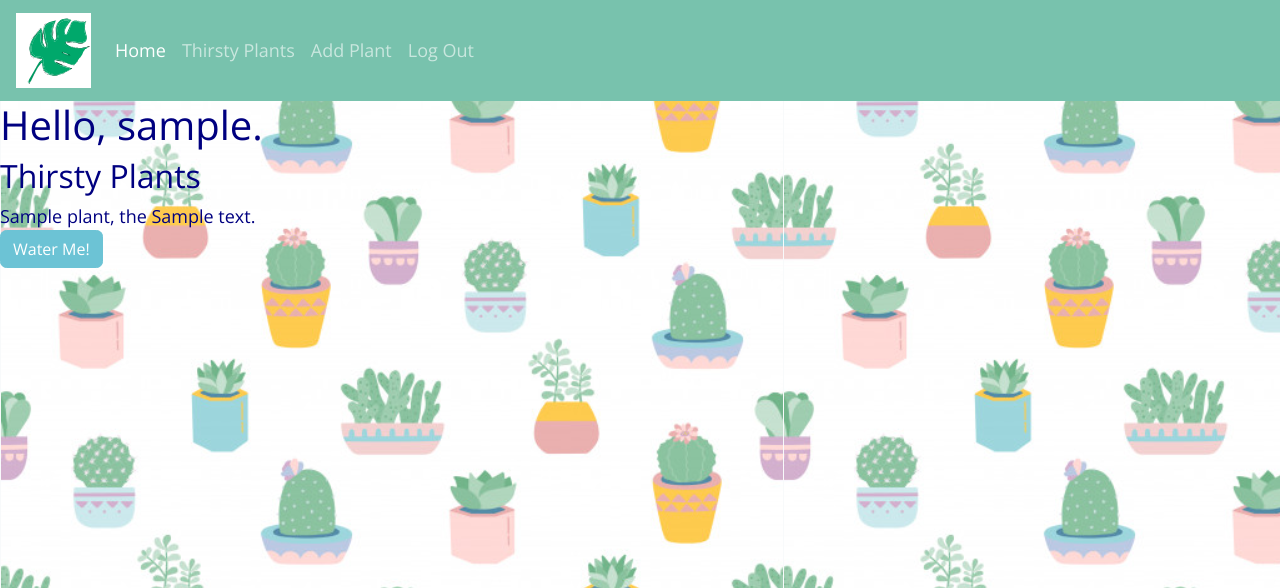
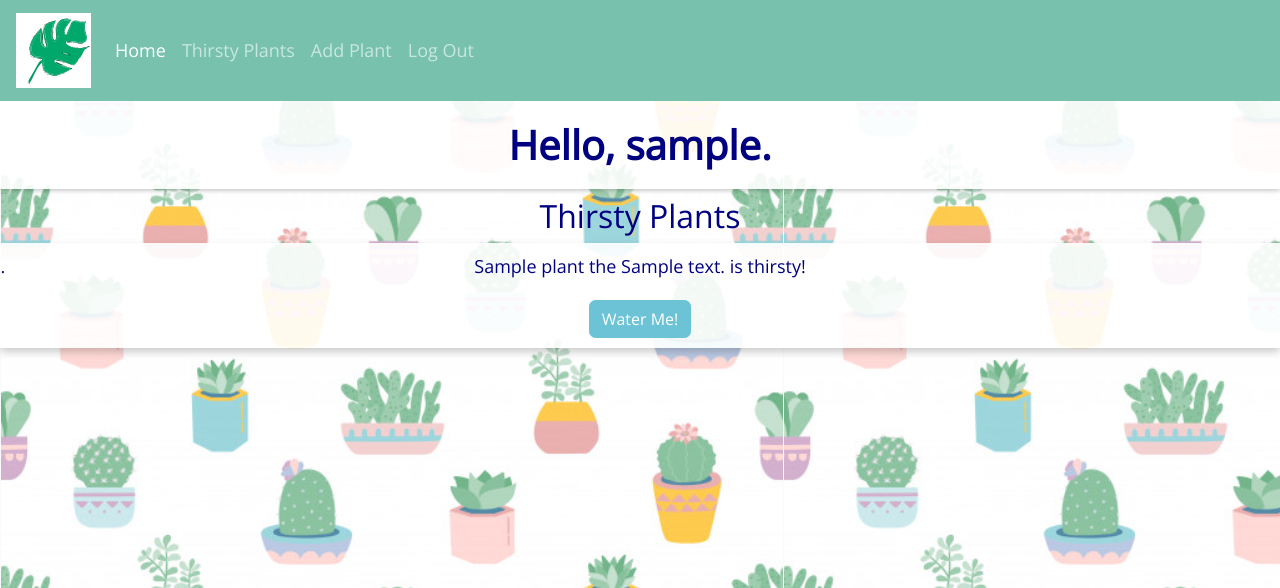
Before and after one commit to erinepolley/Capstone-Back-End, a Django app: page / in a window 1280 px wide. Shown: the top 588 px of the page. Run offline with Django 3.2, Linux system fonts and the light colour scheme; a user stored in the database is signed in; tables that the repository leaves empty hold one stand-in row (values such as "Sample post"); parts of the project's set-up code (start-up, migrations or seed data) failed here and were passed over; some libraries are stand-ins or nearby versions.

Commit message:
fixed margins and padding on several pages. Also added shadows to boxes.

```diff
--- a/backendapp/static/styles/base.css
+++ b/backendapp/static/styles/base.css
@@ -9,6 +9,7 @@ body {
     /* background-image: url("../images/geometric-leaves.png"); */
     background-image: url("../images/succulents.png");
     background-repeat: repeat;
+    background-attachment: fixed;
 }
 
 #app-title {
@@ -16,10 +17,18 @@ body {
     font-size: 70px;
 }
 
+/* Don't have an account? link at bottom of login */
+a.register-link {
+    /* text-decoration: none; */
+    color: #000080;
+    margin-top: 20px;
+}
+
 .title-logo-flexbox {
     display: flex;
     flex-direction: row;
-    background: rgba(255,255,255,0.8);
+    padding: 20px;
+    background: rgba(255,255,255,0.9);
 }
 
 .logo {
@@ -29,7 +38,18 @@ body {
 .no-thirsty-today {
     padding-top: 50px
 }
+/* Water Me button on thirsty plants list */
+.water-me-list-button {
+    margin-top: 20px;
+}
 
+.page-heading{
+    box-shadow: 0 2px 4px 0 rgba(0, 0, 0, 0.2); /* this adds the "card" effect */
+    text-align: center;
+    font-weight: 700;
+    background: rgba(255,255,255,0.9);
+    padding: 20px;
+}
 
 .plant-card-flexbox {
     display: flex;
@@ -46,13 +66,19 @@ body {
     text-align: center;
     background-color: white;
     margin-bottom: 25px;
-    background: rgba(255,255,255,0.8);
+    background: rgba(255,255,255,0.9);
 }
 /* .details-container */
 
 .details-buttons-flexbox {
     display: flex;
     flex-direction: row;
+}
+
+.list-buttons-flexbox {
+    display: flex;
+    flex-direction: row;
+    justify-content: center;
 }
 /* Div that holds the "days" and "weeks" fields in form */
 .days-weeks {
@@ -66,18 +92,22 @@ body {
     text-align: center;
     margin-left: auto;
     margin-right: auto;
+
     /* background-color: white;    */
-    /* opacity: .3;  */
 }
 
 /* class on form itself (and details template) */
 .add-edit-form {
+    box-shadow: 0 2px 4px 0 rgba(0, 0, 0, 0.2); /* this adds the "card" effect */
     display: inline-block;
+    margin-top: 30px;
+    margin-bottom: 30px;
     margin-left: auto;
     margin-right: auto;
     text-align: left;
+    padding: 20px;
     /* background-color: white; */
-    background: rgba(255,255,255,0.85);
+    background: rgba(255,255,255,0.9);
 }
 
 .save-cancel-flexbox {
--- a/backendapp/templates/plant_detail.html
+++ b/backendapp/templates/plant_detail.html
@@ -4,7 +4,7 @@
 {% block content %}
     <div class="form-container">
     <div class="add-edit-form">
-    <h1>{{ plant.name }}</h1>
+    <h1>{{ plant.name }}'s Details</h1>
         <p>Name: {{ plant.name }}</p>
         <p>Species/Description: {{ plant.description }}</p>
         <p>Plant Type: {{ plant_type.plant_type }}</p>
--- a/backendapp/templates/plant_form.html
+++ b/backendapp/templates/plant_form.html
@@ -4,7 +4,7 @@
         <div class="form-container">
         <form class="add-edit-form" action="{% url 'backendapp:plant' plant.id %}" method="POST">
     {% else %}
-        <h1>Add Plant</h1>
+        <h1 class="page-heading">Add Plant</h1>
         <div class="form-container">
         <form class="add-edit-form" action="{% url 'backendapp:plants' %}" method="post">
         {% comment %} enctype="multipart/form-data" {% endcomment %}
--- a/backendapp/templates/plant_list.html
+++ b/backendapp/templates/plant_list.html
@@ -1,7 +1,7 @@
 {% extends 'shared/base.html' %}
 
 {% block content %}
-    <h1>My Houseplants</h1>
+    <h1 class="page-heading">My Houseplants</h1>
 
     <div class="plant-card-flexbox">
     {% for plant in user_plants %}
@@ -11,6 +11,7 @@
 
                 {% comment %} <form action="{% url 'backendapp:plant' plant.id %}" method="post"> {% endcomment %}
         {% comment %} <div class="details-buttons-flexbox"> {% endcomment %}
+            <div class="list-buttons-flexbox">
             <form action="{% url 'backendapp:plant' plant.id %}" method="GET">
             {% csrf_token %}
             <button class="btn btn-primary">Details</button>
@@ -21,6 +22,7 @@
             class="btn btn-info">Water Me</button>
             </form>
             </div>
+            </div>
         {% comment %} </div> {% endcomment %}
     {% endfor %}
     </div>
--- a/backendapp/templates/plant_watering.html
+++ b/backendapp/templates/plant_watering.html
@@ -1,28 +1,33 @@
 {% extends 'shared/base.html' %}
 
 {% block content %}
-
-    <h1>Hello, {{ current_user.username }}.</h1>
+<div class="form-container">
+    <h1 class="page-heading">Hello, {{ current_user.username }}.</h1>
 
     {% if thirsty_plants %}
         <h2>Thirsty Plants</h2>
-        <ol class="thirsty-plant">
+        <ol>
         {% for plant in thirsty_plants %}
-            <li> {{ plant.name }}, the {{plant.description}}</li>
+        <div class="plant-card">
+            <li> {{ plant.name }} the {{plant.description}} is thirsty!</li>
             <form action="{% url 'backendapp:plant' plant.id %}" method="POST">
             {% csrf_token %}
             <button on click="return alert('Your plant has been watered!')" id="water--{{ plant.name }}"
-            class="btn btn-info" id="water--{{ plant.name }}">Water Me!</button>
+            class="btn btn-info water-me-list-button" id="water--{{ plant.name }}">Water Me!</button>
          </form>
         {% endfor %}
         </ol>
+        </div>
+</div>
 
     {% else %}
+
         <h3 class="no-thirsty-today">No thirsty plants today.</h3>
         <form action="{% url 'backendapp:plants' %}" method="GET">
         {% csrf_token %}
         <button class="btn btn-primary">Home</button>
         </form>
+</div>
     {% endif %}
 
 {% endblock %}
--- a/backendapp/templates/registration/login.html
+++ b/backendapp/templates/registration/login.html
@@ -2,14 +2,14 @@
 {% load static %}
 {% block content %}
 
+<div class="add-edit-form">
 <h2>Welcome!</h2>
- <div class="add-edit-form">
  <form method="post">
     {% csrf_token %}
     {{ form.as_p }}
     <button class="btn btn-primary" type="submit">Login</button>
  </form>
-<a href="{% url 'backendapp:register' %}">Don't have an account? Register here.</a>
+<a class="register-link" href="{% url 'backendapp:register' %}">Don't have an account? Register here.</a>
  </div>
 
 {% endblock %}
```
